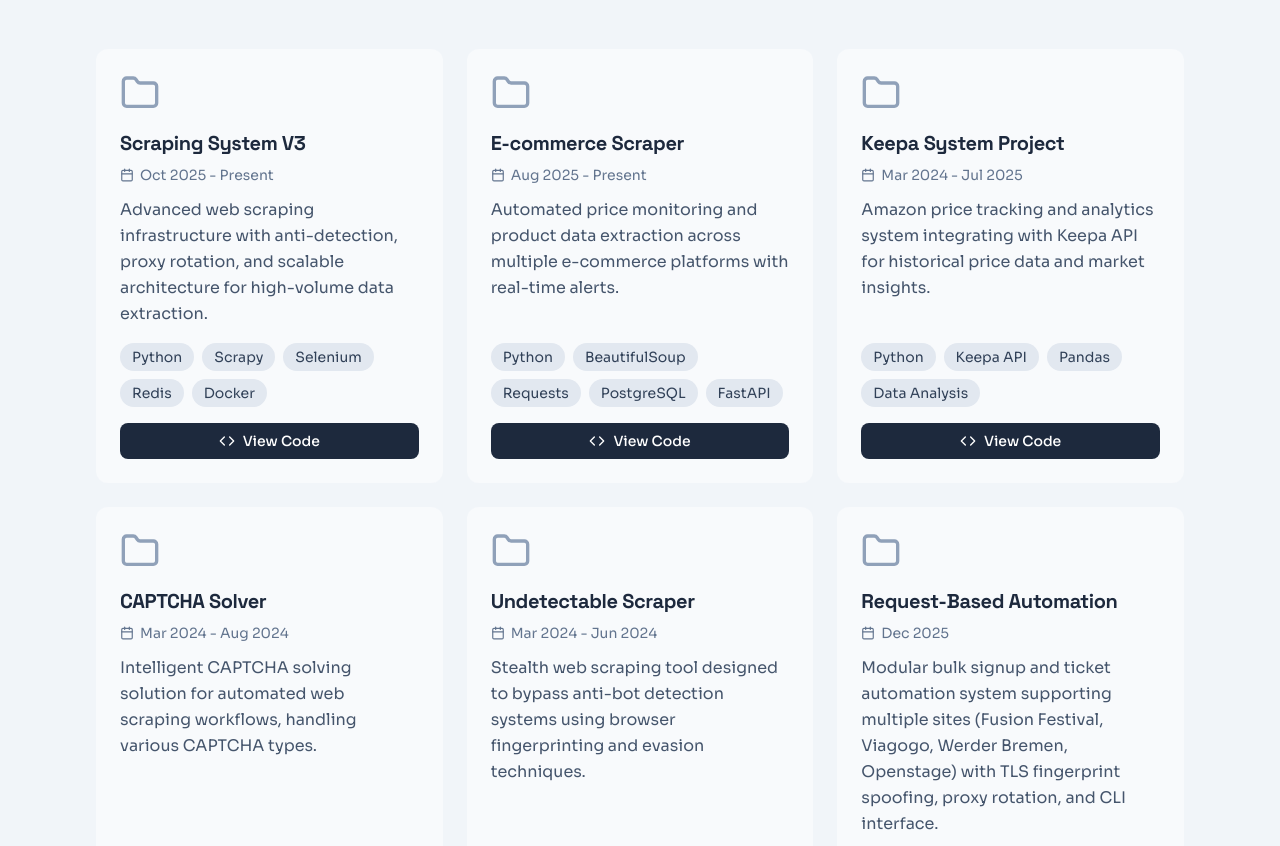
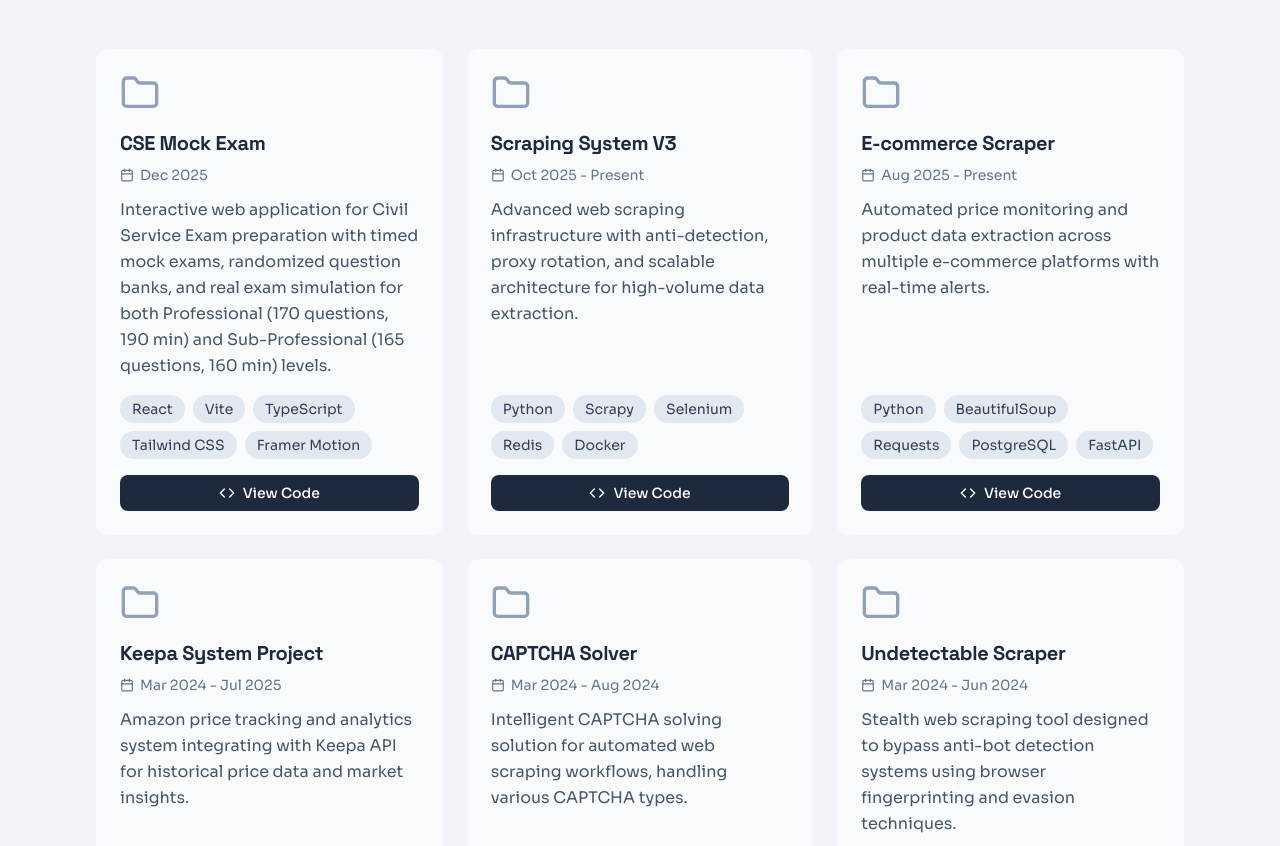
Before and after one commit to mair28/Portfolio, a Next.js app: page / in a window 1280 px wide. Shown: the part 3846-4692 px from the top of the page. Built offline with nearby package versions, Linux system fonts and the light colour scheme.

Commit message:
Add CSE Mock Exam project to portfolio

```diff
--- a/src/data/config.ts
+++ b/src/data/config.ts
@@ -105,6 +105,56 @@ export interface Project {
 }
 
 export const projects: Project[] = [
+  {
+    title: "CSE Mock Exam",
+    description: "Interactive web application for Civil Service Exam preparation with timed mock exams, randomized question banks, and real exam simulation for both Professional (170 questions, 190 min) and Sub-Professional (165 questions, 160 min) levels.",
+    duration: "Dec 2025",
+    technologies: ["React", "Vite", "TypeScript", "Tailwind CSS", "Framer Motion"],
+    featured: true,
+    codeSnippet: {
+      language: "typescript",
+      explanation: "Exam timer hook with automatic submission and time tracking for realistic exam simulation.",
+      code: `import { useState, useEffect, useCallback } from 'react';
+
+interface UseExamTimerProps {
+  totalMinutes: number;
+  onTimeUp: () => void;
+}
+
+export function useExamTimer({ totalMinutes, onTimeUp }: UseExamTimerProps) {
+  const [timeLeft, setTimeLeft] = useState(totalMinutes * 60);
+  const [isRunning, setIsRunning] = useState(true);
+
+  useEffect(() => {
+    if (!isRunning || timeLeft <= 0) {
+      if (timeLeft <= 0) onTimeUp();
+      return;
+    }
+
+    const timer = setInterval(() => {
+      setTimeLeft(prev => {
+        if (prev <= 1) {
+          clearInterval(timer);
+          return 0;
+        }
+        return prev - 1;
+      });
+    }, 1000);
+
+    return () => clearInterval(timer);
+  }, [isRunning, timeLeft, onTimeUp]);
+
+  const formatTime = useCallback(() => {
+    const hours = Math.floor(timeLeft / 3600);
+    const minutes = Math.floor((timeLeft % 3600) / 60);
+    const seconds = timeLeft % 60;
+    return \`\${hours}:\${String(minutes).padStart(2, '0')}:\${String(seconds).padStart(2, '0')}\`;
+  }, [timeLeft]);
+
+  return { timeLeft, formatTime, isRunning, setIsRunning };
+}`,
+    },
+  },
   {
     title: "Axiom Trade Token Monitor",
     description: "Real-time crypto token monitoring tool for Axiom Trade platform with Discord webhook notifications and live dashboard for tracking new token launches.",
```
